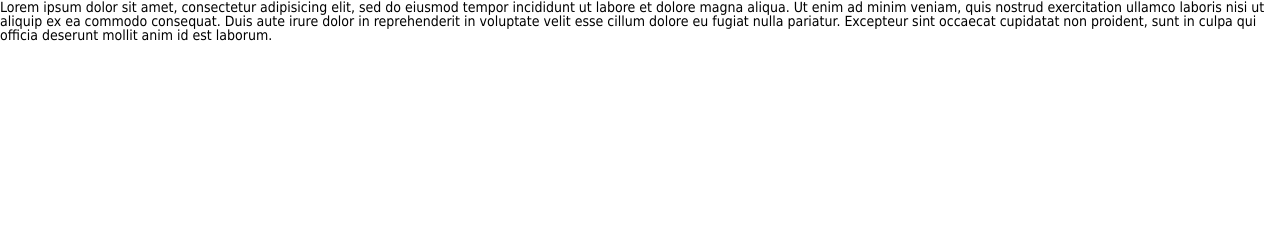
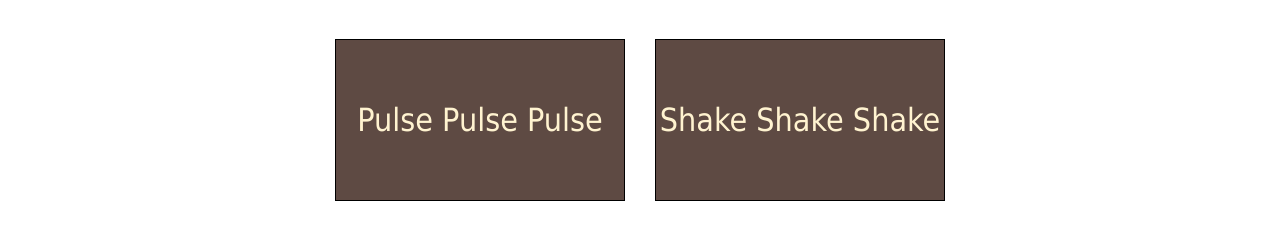
Before and after one commit to oknelvapi/cursor, a plain HTML site: page L1W1_task_03/index.html in a window 1280 px wide. Drawn offline with Linux system fonts and the light colour scheme.

Commit message:
end of task_03

```diff
--- a/L1W1_task_03/css/style.css
+++ b/L1W1_task_03/css/style.css
@@ -2,4 +2,74 @@
 body {
     font-family: Tahoma, Arial, sans-serif;
     font-size: 14px;
+    width: 100%;
 }
+.bigBox {
+    align-items: center;
+    display: flex;
+    justify-content: space-around;
+    height: 200px;
+    margin: 20px auto;
+    width: 50%;
+}
+.smallBox {
+    align-items: center;
+    background-color: #5E4A43;
+    border: 1px solid black;
+    display: flex;
+    height: 80%;
+    justify-content: center;
+    width: 45%;
+}
+.text {
+    color: #FFF3D0;
+    font-size: 2rem;
+    cursor: pointer;
+}
+
+.pulse:hover  {
+    animation-duration: 1s;
+    animation-name: pulse;
+  }
+@keyframes pulse {
+    from {
+      transform: scale3d(1, 1, 1);
+    }
+
+    25% {
+        transform: scale3d(1.05, 1.05, 1.05);
+    }
+    50% {
+      transform: scale3d(1, 1, 1);
+    }
+
+    75% {
+        transform: scale3d(1.05, 1.05, 1.05);
+    }
+    to {
+      transform: scale3d(1, 1, 1);
+    }
+  }
+
+.shake:hover {
+    animation-duration: .8s;
+    animation-name: shake;
+  }
+@keyframes shake {
+    from,
+    to {
+      transform: translate3d(0, 0, 0);
+    }
+
+    15%,
+    45%,
+    75% {
+      transform: translate3d(-10px, 0, 0);
+    }
+
+    30%,
+    60%,
+    90% {
+      transform: translate3d(10px, 0, 0);
+    }
+  }
--- a/L1W1_task_03/index.html
+++ b/L1W1_task_03/index.html
@@ -3,16 +3,18 @@
     <head>
         <meta name="viewport" content="width=device-width, initial-scale=1">
         <meta charset="utf-8">
-        <title>task_02</title>
+        <title>TASK_03</title>
         <link rel="stylesheet" href="css/reset.css">
         <link rel="stylesheet" href="css/style.css">
     </head>
     <body>
-        Lorem ipsum dolor sit amet, consectetur adipisicing elit, sed do eiusmod tempor
-        incididunt ut labore et dolore magna aliqua. Ut enim ad minim veniam, quis
-        nostrud exercitation ullamco laboris nisi ut aliquip ex ea commodo consequat.
-        Duis aute irure dolor in reprehenderit in voluptate velit esse cillum dolore eu
-        fugiat nulla pariatur. Excepteur sint occaecat cupidatat non proident, sunt in
-        culpa qui officia deserunt mollit anim id est laborum.
+        <div class="bigBox">
+            <div class="smallBox ">
+                <h1 class="text pulse">Pulse Pulse Pulse</h1>
+            </div>
+            <div class="smallBox ">
+                <h2 class="text shake">Shake Shake Shake</h2>
+            </div>
+        </div>
     </body>
 </html>
```
